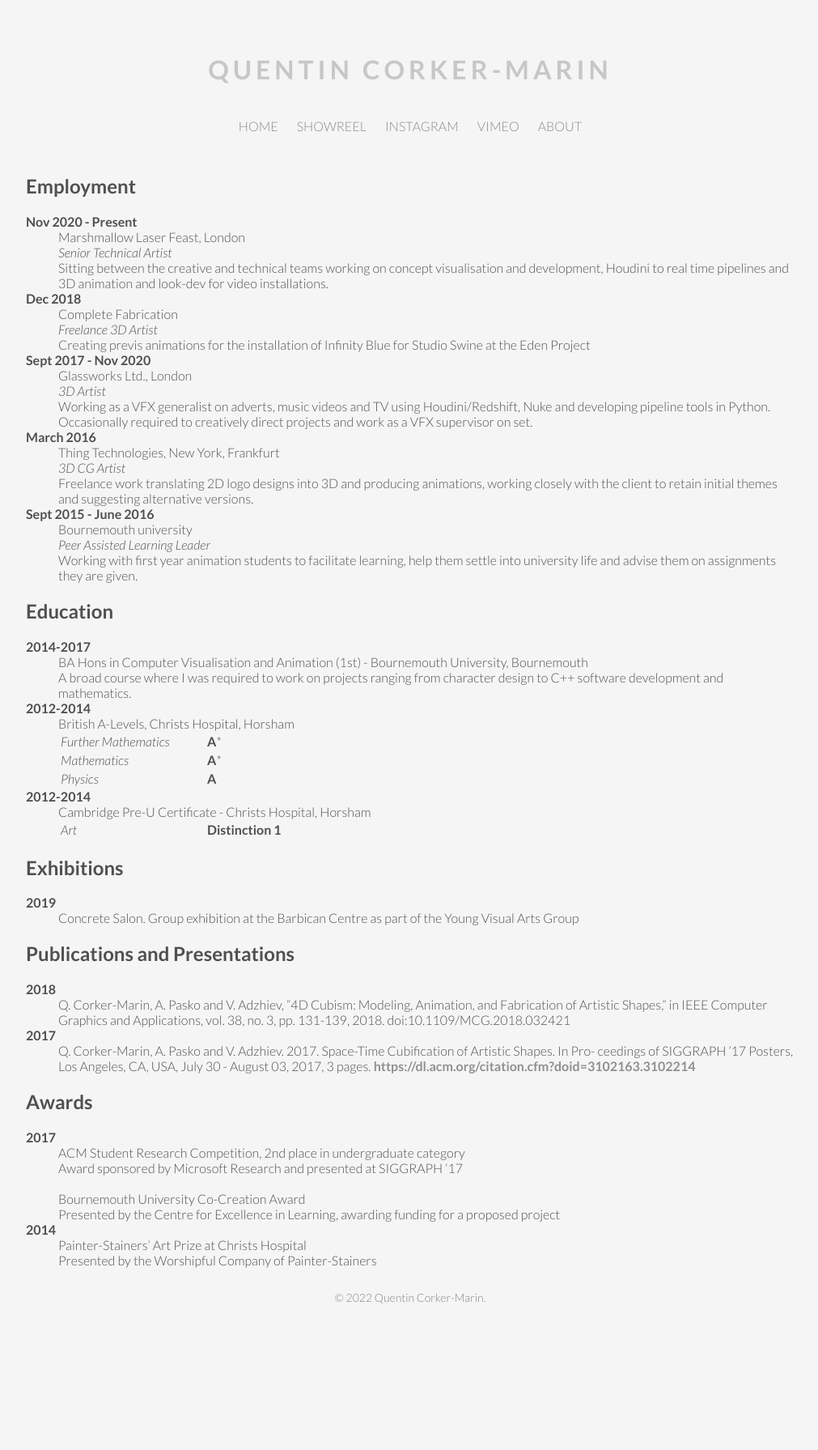
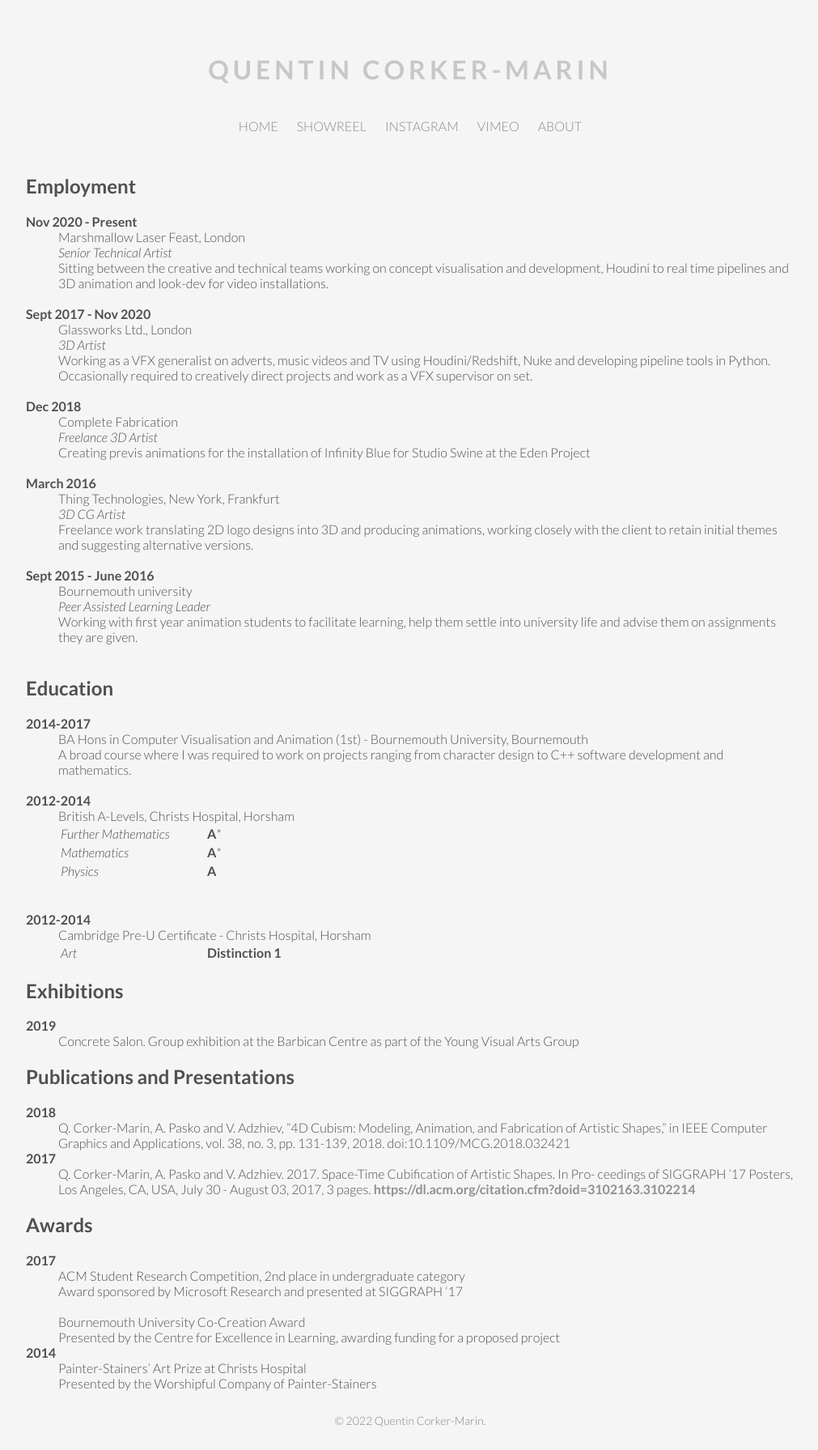
Before and after one commit to quentinjcm/portfolio, a Jekyll site: the page built from cv/index.md, in a window 1280 px wide. Shown: the whole page at 81% size, without its empty margins (133-1144 px from the left). Built offline with Jekyll 4.4.1, drawn with Linux system fonts in a browser that asks for light colours; before the commit the page ends 1639 px from its top, so only the background shows below that.

Commit message:
updated cv page

```diff
--- a/cv/index.md
+++ b/cv/index.md
@@ -9,33 +9,40 @@ date-string: 23 JUNE, 2019
 : Marshmallow Laser Feast, London
 : *Senior Technical Artist*
 : Sitting between the creative and technical teams working on concept visualisation and development, Houdini to real time pipelines and 3D animation and look-dev for video installations.
+<br/><br/>
+
+**Sept 2017 - Nov 2020**
+: Glassworks Ltd., London
+: *3D Artist*
+: Working as a VFX generalist on adverts, music videos and TV using Houdini/Redshift, Nuke and developing pipeline tools in Python. Occasionally required to creatively direct projects and work as a VFX supervisor on set.
+<br/><br/>
 
 **Dec 2018**
 : Complete Fabrication
 : *Freelance 3D Artist*
 : Creating previs animations for the installation of Infinity Blue for Studio Swine at the Eden Project
-
-**Sept 2017 - Nov 2020**
-: Glassworks Ltd., London
-: *3D Artist*
-: Working as a VFX generalist on adverts, music videos and TV using Houdini/Redshift, Nuke and developing pipeline tools in Python. Occasionally required to creatively direct projects and work as a VFX supervisor on set.
+<br/><br/>
 
 **March 2016**
 : Thing Technologies, New York, Frankfurt
 : *3D CG Artist*
 : Freelance work translating 2D logo designs into 3D and producing animations, working closely
 with the client to retain initial themes and suggesting alternative versions.
+<br/><br/>
 
 **Sept 2015 - June 2016**
 : Bournemouth university
 : *Peer Assisted Learning Leader*
 : Working with first year animation students to facilitate learning, help them settle into university
 life and advise them on assignments they are given.
+<br/><br/>
 
 ## Education
 **2014-2017**
 : BA Hons in Computer Visualisation and Animation (1st) - Bournemouth University, Bournemouth
 : A broad course where I was required to work on projects ranging from character design to C++ software development and mathematics.
+<br/><br/>
+
 
 **2012-2014**
 : British A-Levels, Christs Hospital, Horsham
@@ -43,6 +50,7 @@ life and advise them on assignments they are given.
 | *Mathematics* | **A*** |
 | *Physics* | **A** |
 
+<br/><br/>
 **2012-2014**
 : Cambridge Pre-U Certificate - Christs Hospital, Horsham
 : | *Art* | **Distinction 1** |
```
